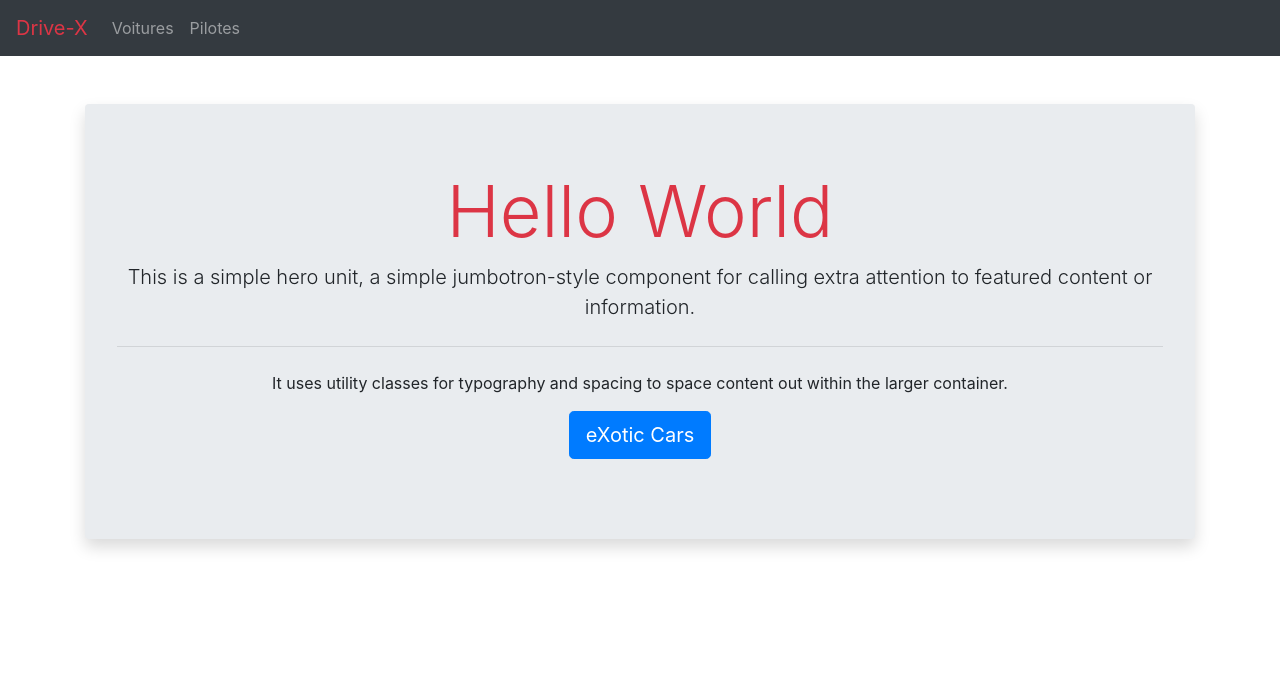
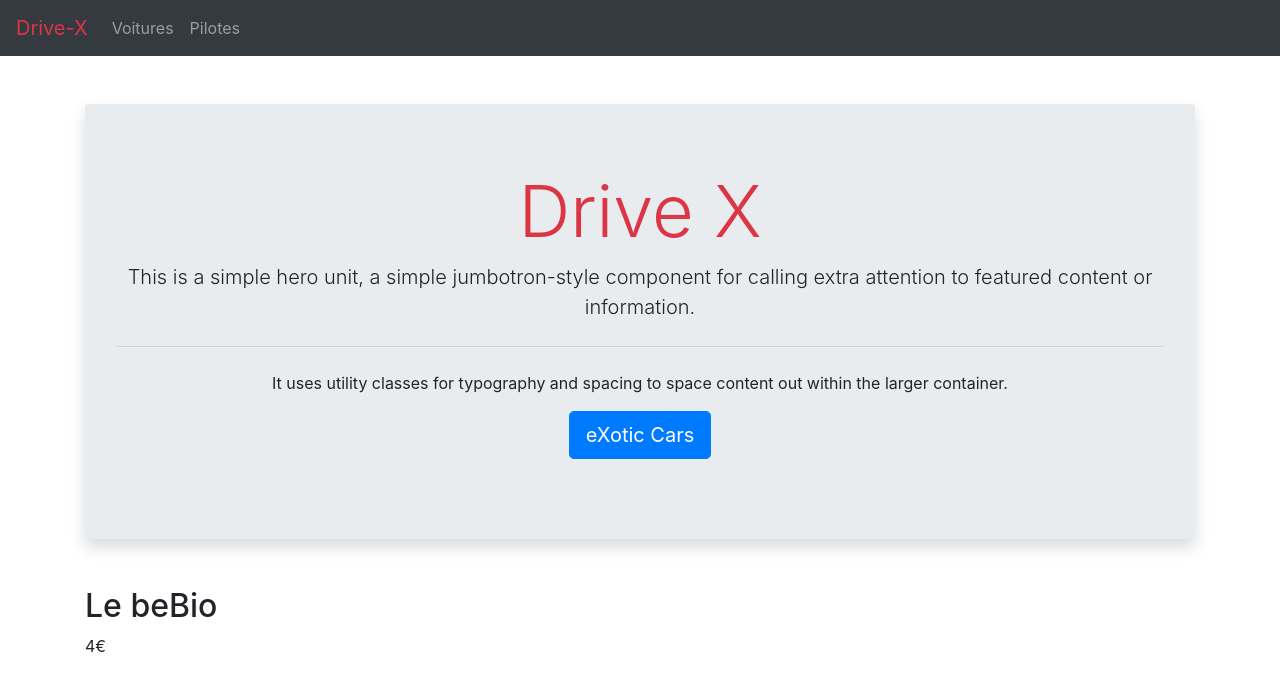
Before and after one commit to melissa98m/HelloWorld, an Angular app: page / in a window 1280 px wide. Shown: the top 690 px of the page. Built offline with nearby package versions, Linux system fonts and the light colour scheme.

Commit message:
service deal with service

```diff
--- a/src/app/app.module.ts
+++ b/src/app/app.module.ts
@@ -17,6 +17,9 @@ import { CarItemComponent } from './cars-list/car-item/car-item.component';
 import { FormsModule } from '@angular/forms';
 import { DriverItemComponent } from './drivers-list/driver-item/driver-item.component';
 
+import { BananeService } from './services/banane_services';
+import { RestaurantService } from './services/restaurant.service';
+
 
 @NgModule({
   declarations: [
@@ -35,7 +38,10 @@ import { DriverItemComponent } from './drivers-list/driver-item/driver-item.comp
     AppRoutingModule,
     FormsModule
   ],
-  providers: [{ provide: LOCALE_ID, useValue: "fr-FR" }],
+  providers: [{ provide: LOCALE_ID, useValue: "fr-FR"},
+                BananeService,
+                RestaurantService],
+
   bootstrap: [AppComponent]
 })
 export class AppModule { }
--- a/src/app/drivers-list/driver-item/driver-item.component.ts
+++ b/src/app/drivers-list/driver-item/driver-item.component.ts
@@ -8,7 +8,7 @@ import { Component, Input, OnInit } from '@angular/core';
 export class DriverItemComponent implements OnInit {
 
 
-
+ addLikeMessage :string = "";
 
  @Input() drivers:any;
 
@@ -18,11 +18,13 @@ export class DriverItemComponent implements OnInit {
   }
 
   addLikes(): void {
-    this.drivers.likeIts += 1 ;
+    this.drivers.likeIts ++ ,
+    this.addLikeMessage = "Vous avez ajouté 1 Like";
 
   }
   remoteLikes(): void {
-    this.drivers.likeIts-= 1;
+    this.drivers.likeIts -- ,
+    this.addLikeMessage = "Vous avez retiré 1 Like";
   }
 
 
--- a/src/app/drivers-list/drivers-list.component.ts
+++ b/src/app/drivers-list/drivers-list.component.ts
@@ -74,4 +74,4 @@ export class DriversListComponent implements OnInit {
   }
 
 
-}
+  }
--- a/src/app/home-page/home-page.component.html
+++ b/src/app/home-page/home-page.component.html
@@ -8,5 +8,9 @@
     </p>
 
 
+
   <router-outlet></router-outlet>
 </div>
+<h2>{{ restoName }}</h2>
+<p>{{ prixResto }}€</p>
+<p>{{ fruit }}</p>
--- a/src/app/home-page/home-page.component.ts
+++ b/src/app/home-page/home-page.component.ts
@@ -1,4 +1,6 @@
 import { Component, OnInit } from '@angular/core';
+import { BananeService } from '../services/banane_services';
+import { RestaurantService } from '../services/restaurant.service';
 
 @Component({
   selector: 'app-home-page',
@@ -6,10 +8,19 @@ import { Component, OnInit } from '@angular/core';
   styleUrls: ['./home-page.component.css']
 })
 export class HomePageComponent implements OnInit {
-  title:string = 'Hello World';
-  constructor() { }
+  title:string = 'Drive X';
+  fruit:any = this.banana.getFruit();
+
+  prixResto:number = this.resto.getPrice();
+  restoName:string = this.resto.name;
+
+  constructor(private banana:BananeService , private resto:RestaurantService) {
+   banana.getFruit()
+  }
 
   ngOnInit(): void {
+   console.log(this.banana.getFruit())
+    console.log(this.resto.name)
   }
 
 }
--- /dev/null
+++ b/src/app/services/banane_services.ts
@@ -0,0 +1,22 @@
+import { Injectable } from "@angular/core";
+
+@Injectable()// injectable ca veut dire que c'est un services
+
+export class BananeService {
+
+
+   fruit:string = "Banane Plantain";
+   prix:number = 4;
+
+
+    constructor(){}
+        getFruit(){
+            console.log(this.fruit);
+
+    }
+
+   ngOnInit():void {
+
+   }
+
+}
--- /dev/null
+++ b/src/app/services/restaurant.service.ts
@@ -0,0 +1,16 @@
+import { Injectable } from '@angular/core';
+import { BananeService } from './banane_services';
+
+@Injectable({
+  providedIn: 'root'
+})
+export class RestaurantService {
+
+  name:string = 'Le beBio';
+  prixResto:number | undefined ;
+
+  constructor(private banana:BananeService) { }
+  getPrice(){
+    return this.prixResto = this.banana.prix * 1,4 ;
+  }
+}
```
Also changed, not shown: src/app/services/exemple_services.ts (deleted).
